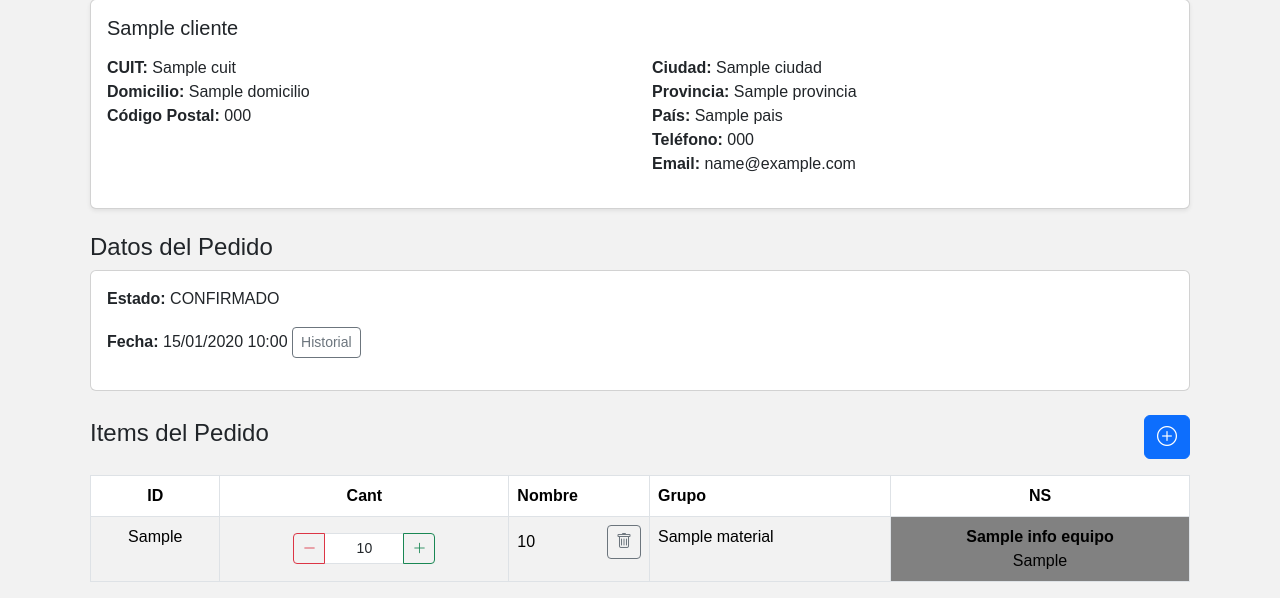
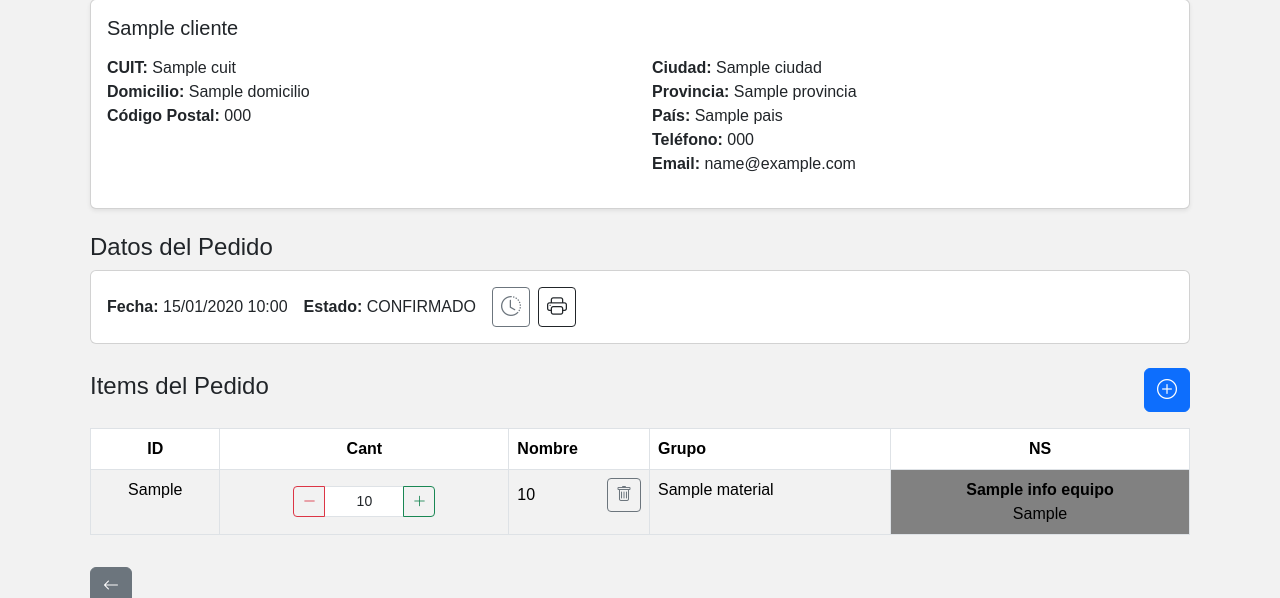
Before and after one commit to ale-1988/manager_repuestos, a Django app: template templates/pedidos/editar_pedido.html in a window 1280 px wide. Shown: the part 193-791 px from the top of the page. Run offline with Django 5.2, Linux system fonts and the light colour scheme; the template is opened without the code that fills it: most values are stand-ins (such as "Sample title", 1, 10 or a date in 2020); some libraries are stand-ins or nearby versions.

Commit message:
Retoques estéticos

```diff
--- a/static/js/editar_pedido.js
+++ b/static/js/editar_pedido.js
@@ -1,4 +1,3 @@
-
 function getCSRFToken() {
 
     return document.querySelector(
@@ -8,19 +7,17 @@ function getCSRFToken() {
 }
 
 // =====================================================
-// MODIFICAR CANTIDAD
+// MODIFICAR CANTIDAD (+ / -)
 // =====================================================
 
 document.addEventListener("click", async function(ev) {
 
-    // ---------------------------------------------
-    // BOTÓN + / -
-    // ---------------------------------------------
+    if (!(ev.target instanceof Element)) return;
 
     const btnCantidad =
         ev.target.closest(".btn-cantidad");
 
-    if (btnCantidad) {
+    if (!btnCantidad) return;
 
     const url =
         btnCantidad.dataset.url;
@@ -52,25 +49,29 @@ document.addEventListener("click", async function(ev) {
         return;
     }
 
-
-        const input =document.querySelector(
+    const input = document.querySelector(
         `.cantidad-input[data-detalle-id="${data.detalle_id}"]`
     );
 
     if (input) {
-            input.value = parseFloat(data.cantidad).toString();
-        }
-        return;
+        input.value =
+            parseFloat(data.cantidad).toString();
     }
 
-    // ---------------------------------------------
-    // ELIMINAR
-    // ---------------------------------------------
+});
+
+// =====================================================
+// ELIMINAR ITEM
+// =====================================================
+
+document.addEventListener("click", async function(ev) {
+
+    if (!(ev.target instanceof Element)) return;
 
     const btnEliminar =
         ev.target.closest(".btn-eliminar");
 
-    if (btnEliminar) {
+    if (!btnEliminar) return;
 
     if (!confirm("¿Eliminar ítem del pedido?")) {
         return;
@@ -109,27 +110,27 @@ document.addEventListener("click", async function(ev) {
         );
 
     if (fila) {
-
         fila.remove();
-
     }
 
-    }
-
+});
 
 // =====================================================
 // EDICIÓN MANUAL DE CANTIDAD
 // =====================================================
 
-    document.addEventListener("blur", async function(ev) {
+document.addEventListener("focusout", async function(ev) {
+
+    const target = ev.target;
+
+    if (!target || typeof target.closest !== "function") {
+        return;
+    }
 
     const input =
-            ev.target.closest(".cantidad-input");
+        target.closest(".cantidad-input");
 
     if (!input) return;
-
-        const detalleId =
-            input.dataset.detalleId;
 
     const valor =
         input.value.trim();
@@ -174,8 +175,7 @@ document.addEventListener("click", async function(ev) {
     }
 
     input.value =
-            parseFloat(data.cantidad)
-                .toString();
+        parseFloat(data.cantidad).toString();
 
 }, true);
 
@@ -184,6 +184,8 @@ document.addEventListener("click", async function(ev) {
 // =====================================================
 
 document.addEventListener("keydown", function(ev) {
+
+    if (!(ev.target instanceof Element)) return;
 
     const input =
         ev.target.closest(".cantidad-input");
@@ -199,4 +201,3 @@ document.addEventListener("click", async function(ev) {
     }
 
 });
-});
--- a/templates/facturacion/detalle_factura.html
+++ b/templates/facturacion/detalle_factura.html
@@ -72,7 +72,7 @@
 
         {% if factura.tipo == "FACTURA" and factura.estado == "BORRADOR" %}
             <a href="{% url 'facturacion:emitir_factura' factura.id %}"
-               class="btn btn-primary" title="Emitir factura"><i class="bi file-binary fs-5"></i>
+               class="btn btn-primary" title="Emitir factura"><i class="bi bi-receipt fs-5"></i>
             </a>
         {% endif %}
 
--- a/templates/logistica/detalle_preparacion.html
+++ b/templates/logistica/detalle_preparacion.html
@@ -93,8 +93,8 @@
 
 {% if pedido.estado == "PREPARANDO" and pedido_completo %}
 <a class="btn btn-success"
-   href="{% url 'logistica:consolidar_pedido' pedido.id %}">
-   Consolidar pedido
+   href="{% url 'logistica:consolidar_pedido' pedido.id %}" title="Consolidar pedido">
+   <i class="bi bi-box-seam"></i>
 </a>
 {% endif %}
 
--- a/templates/pedidos/editar_pedido.html
+++ b/templates/pedidos/editar_pedido.html
@@ -82,17 +82,41 @@
 
 <div class="card mb-4">
     <div class="card-body">
+        <div class="row">
+            <div class="col-12">
 
-        <div class="row">
+                <div class="d-flex flex-wrap align-items-center gap-3">
 
-            <!-- ==================== COLUMNA IZQUIERDA ==================== -->
-            <div class="col-12">
+                    <!-- FECHA -->
+
+                    <div>
+                        <strong>Fecha:</strong>
+                        {{ pedido.fecha|localtime|date:"d/m/Y H:i" }}
+                    </div>
+
+                    <!-- ESTADO -->
+
+                    <div>
+
                         {% if request.user.rol == "admin" or request.user.rol == "gerente" or request.user.rol == "operador" %}
-                <form action="{% url 'pedidos:actualizar_estado' pedido.id %}" method="POST" class="mb-3 d-flex align-items-center flex-wrap gap-2">
+
+                        <form action="{% url 'pedidos:actualizar_estado' pedido.id %}"
+                            method="POST"
+                            class="d-flex align-items-center gap-2 mb-0">
+
                             {% csrf_token %}
-                    <label class="mb-0 me-1"><strong>Estado:</strong></label>
-                    <select name="estado" class="form-control form-control-sm d-inline-block" style="width:auto; min-width:180px;">
+
+                            <label class="mb-0">
+                                <strong>Estado:</strong>
+                            </label>
+
+                            <select name="estado"
+                                    id="select-estado"
+                                    class="form-control form-control-sm"
+                                    style="width:auto; min-width:180px;">
+
                                 {% for estado in todos_estados %}
+
                                     {% if estado == pedido.estado %}
                                         <option value="{{ estado }}" selected>
                                             {{ estado }}
@@ -108,20 +132,49 @@
                                             {{ estado }}
                                         </option>
                                     {% endif %}
+
                                 {% endfor %}
+
                             </select>
+                            <button
+                                type="submit"
+                                class="btn btn-success btn-sm"
+                                title="Actualizar estado">
+                                <i class="bi bi-check-lg"></i>
+                            </button>
+                        </form>
 
-                    <button class="btn btn-primary btn-sm" title="Actualizar estado">
-                    <!-- <i class="bi bi-arrow-repeat"></i>    -->
-                    <i class="bi bi-arrow-clockwise fs-5"></i>
-                    </button>
-                    <!-- BOTON DIVIDIR -->
+                        {% else %}
+
+                            <strong>Estado:</strong> {{ pedido.estado }}
+
+                        {% endif %}
+                    </div>
+
+                    <!-- BOTONES -->
+
+                    <div class="d-flex flex-wrap align-items-center gap-2">
+
+                        <!-- HISTORIAL -->
+
+                        <a href="{% url 'pedidos:historial_pedido' pedido.id %}"
+                        class="btn btn-outline-secondary btn-sm"
+                        title="Historial">
+                            <i class="bi bi-clock-history fs-5"></i>
+                        </a>
+
+                        <!-- DIVIDIR -->
+
                         {% if puede_dividir and not modo_dividir %}
-                        <a href="?dividir=1" class="btn btn-warning btn-sm" title="Dividir pedido">
+                            <a href="?dividir=1"
+                            class="btn btn-warning btn-sm"
+                            title="Dividir pedido">
                                 <i class="bi bi-scissors fs-5"></i>
                             </a>
                         {% endif %}
-                    <!-- BOTON COMPROBANTE PRELIMINAR -->
+
+                        <!-- COMPROBANTE -->
+
                         {% if pedido.estado == "BORRADOR" or pedido.estado == "CREADO" or pedido.estado == "CONFIRMADO" %}
                             <a href="{% url 'pedidos:comprobante_preliminar' pedido.id %}?volver={% url 'pedidos:editar' pedido.id %}"
                             class="btn btn-outline-dark btn-sm"
@@ -130,36 +183,31 @@
                                 <i class="bi bi-printer fs-5"></i>
                             </a>
                         {% endif %}
-                    <!-- BOTON GENERAR FACTURA -->
+
+                        <!-- FACTURA -->
+
                         {% if pedido.estado == "CERRADO" and not pedido.factura %}
                             <a href="{% url 'pedidos:facturar_pedido' pedido.id %}"
-                        class="btn btn-success btn-sm" title="Generar Factura"><i class="bi bi-file-earmark-binary fs-5"></i></a>
+                            class="btn btn-success btn-sm"
+                            title="Emitir factura">
+                                <i class="bi bi-receipt fs-5"></i>
+                            </a>
                         {% endif %}
+                    </div>
 
-                    <!-- BOTON Cancelar pedido -->
+                    <!-- CANCELAR -->
+
                     {% if request.user.rol == "admin" or request.user.rol == "gerente" %}
-
-                        <button
-                            type="submit"
-                            formaction="{% url 'pedidos:cancelar' pedido.id %}"
-                            formmethod="POST"
+                        <a href="{% url 'pedidos:cancelar' pedido.id %}"
                         class="btn btn-danger btn-sm ms-auto"
                         onclick="return confirm('¿Seguro desea cancelar este pedido?');"
                         title="Cancelar pedido">
                             <i class="bi bi-trash fs-5"></i>
-                        </button>
-
+                        </a>
                     {% endif %}
-                </form>
-                {% else %}
-                <p><strong>Estado:</strong> {{ pedido.estado }}</p>
-                {% endif %}
-                <p><strong>Fecha:</strong> {{ pedido.fecha|localtime|date:"d/m/Y H:i" }}
-                <a href="{% url 'pedidos:historial_pedido' pedido.id %}" class="btn btn-outline-secondary btn-sm">Historial</a>
-                </p>
                 </div>
             </div>
-
+        </div>
     </div>
 </div>
 
```
Also changed, not shown: templates/logistica/detalle_entregas.html (+12 -10 lines). Lines whose indentation alone changed are shown as unchanged.
